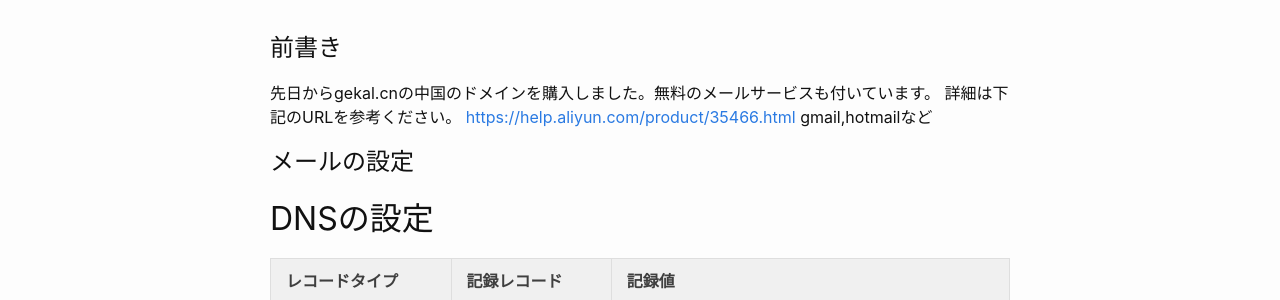
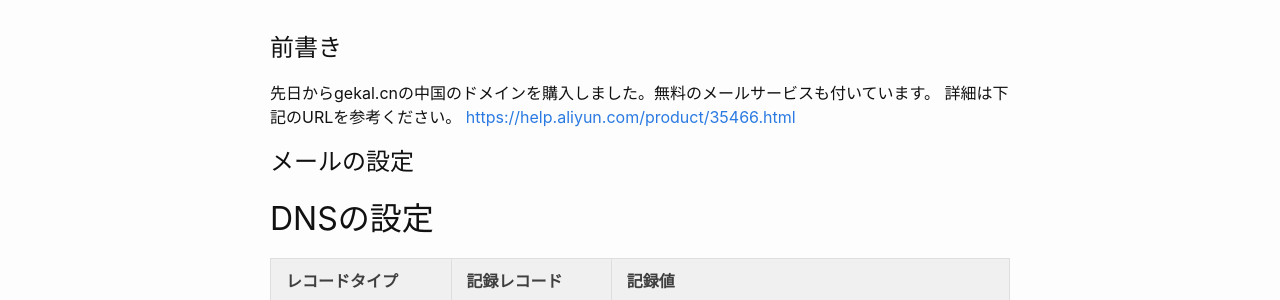
Before and after one commit to gekal/gekal.github.io, a Jekyll site: the page built from _posts/2018-11-13-ali-mail-service.markdown, in a window 1280 px wide. Shown: the part 170-470 px from the top of the page. Built offline with Jekyll 4.4.1, drawn with Linux system fonts in a browser that asks for light colours.

Commit message:
ミスを修正する

```diff
--- a/_posts/2018-11-13-ali-mail-service.markdown
+++ b/_posts/2018-11-13-ali-mail-service.markdown
@@ -11,7 +11,6 @@ tags: ali mail dingding
 先日からgekal.cnの中国のドメインを購入しました。無料のメールサービスも付いています。
 詳細は下記のURLを参考ください。
 [https://help.aliyun.com/product/35466.html](https://help.aliyun.com/product/35466.html)
-gmail,hotmailなど
 
 # メールの設定
 
```
